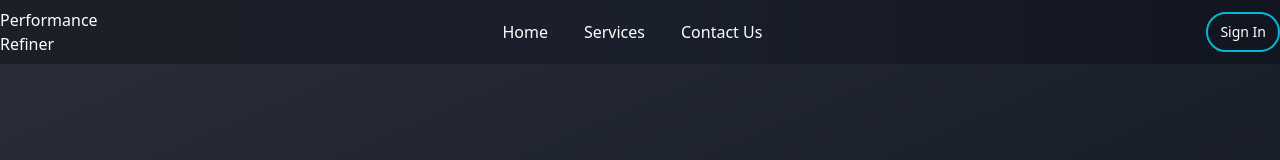
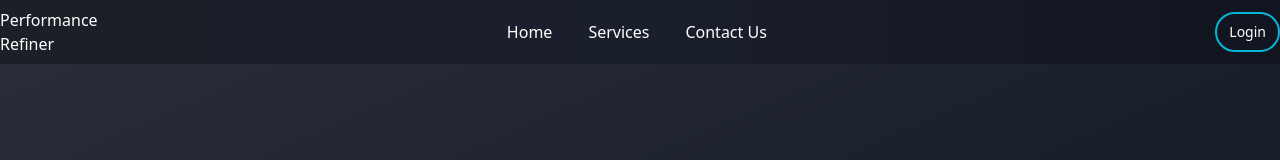
Before and after one commit to ShubhamPatil0723/performance-refiner, a React (Vite) app: page / in a window 1280 px wide. Shown: the top 160 px of the page. Built offline with nearby package versions, Linux system fonts and the light colour scheme.

Commit message:
Added User name display function

```diff
--- a/src/components/single-utility/Navbar.jsx
+++ b/src/components/single-utility/Navbar.jsx
@@ -4,7 +4,7 @@ import { Link } from "react-router-dom";
 const Navbar = () => {
     const [screenWidth, setScreenWidth] = useState(window.innerWidth);
     const [isOpen, setIsOpen] = useState(false);
-    const user = false;
+    const user = {};
 
     const updateWidth = () => {
         let width = window.innerWidth;
@@ -109,7 +109,7 @@ const Navbar = () => {
                     className='SIGN-MENU-CONTAINER
                         flex justify-between gap-x-[10px]'
                 >
-                    {!user ? (
+                    {Object.keys(user).length <= 0 ? (
                         <Link
                             to='login'
                             exact='true'
@@ -118,10 +118,10 @@ const Navbar = () => {
                     text-xs hover:bg-cyan-500 hover:shadow-md
                       hover:shadow-cyan-500/50 sm:text-sm'
                         >
-                            Sign In
+                            Login
                         </Link>
                     ) : (
-                        ""
+                        user?.name
                     )}
                     {renderHamburgerMenu()}
                 </div>
```
